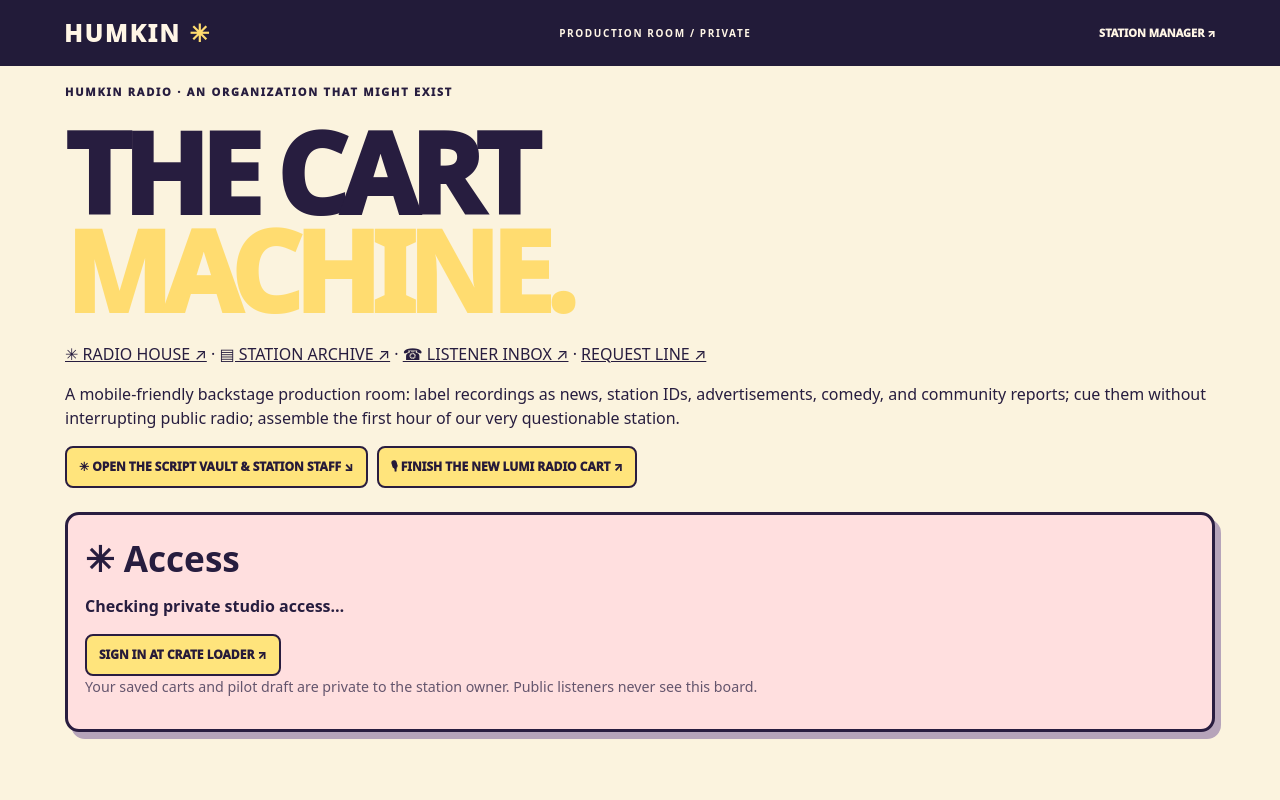
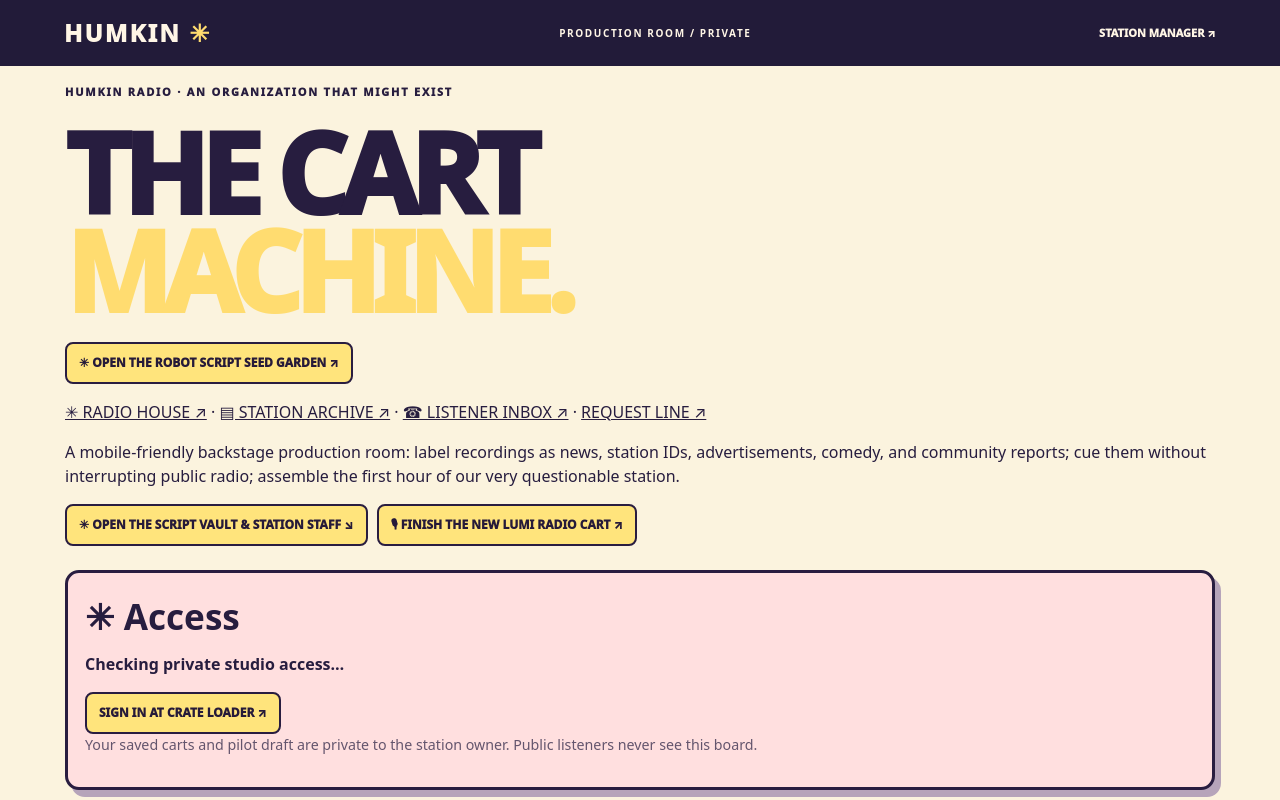
Before and after one commit to the-static-collective/HUMKIN, a plain HTML site: page fm/studio/index.html in a window 1280 px wide. Shown: the top 800 px of the page. Drawn offline with Linux system fonts and the light colour scheme; a script that the page names is missing.

Commit message:
Link Seed Garden directly from existing station owner workflows

```diff
--- a/fm/studio/index.html
+++ b/fm/studio/index.html
@@ -77,6 +77,7 @@ label{font-weight:900;font-size:12px;display:block;margin:10px 0 5px}
 <main>
 <p class="eyebrow">HUMKIN RADIO · AN ORGANIZATION THAT MIGHT EXIST</p>
 <h1>THE CART<br><em>MACHINE.</em></h1>
+<p><a class="button primary" href="./robot-seeds.html">✳ OPEN THE ROBOT SCRIPT SEED GARDEN ↗</a></p>
 <p><a href="../network/">✳ RADIO HOUSE ↗</a> · <a href="../archive/">▤ STATION ARCHIVE ↗</a> · <a href="../line/manage/">☎ LISTENER INBOX ↗</a> · <a href="../line/">REQUEST LINE ↗</a></p>
 <p>A mobile-friendly backstage production room: label recordings as news, station IDs, advertisements, comedy, and community reports; cue them without interrupting public radio; assemble the first hour of our very questionable station.</p>
 <p class="row"><a class="button" href="#script-vault">✳ OPEN THE SCRIPT VAULT &amp; STATION STAFF ↘</a> <a class="button" href="./lumi-static/">🎙 FINISH THE NEW LUMI RADIO CART ↗</a></p>
```
